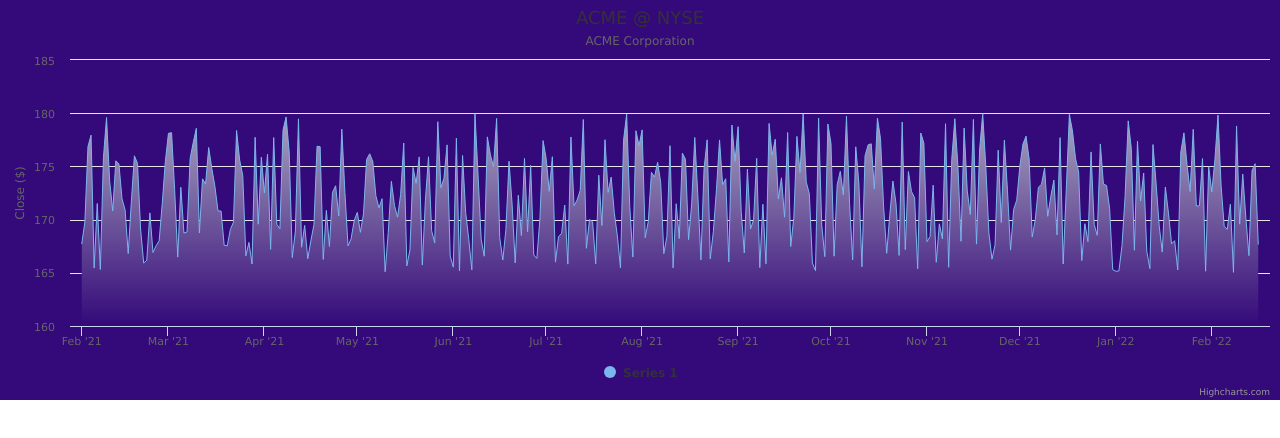
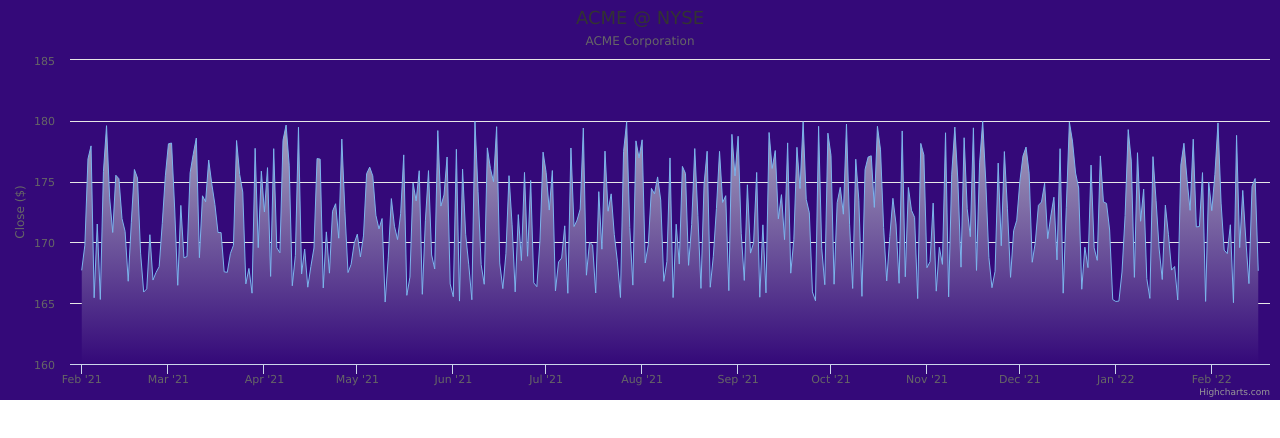
Before and after one commit to carlyrichmond/data-grid-alternatives, a React (Create React App) app: page / in a window 1280 px wide. Shown: the top 438 px of the page. Built offline with nearby package versions, Linux system fonts and the light colour scheme.

Commit message:
Tidying up line chart configuration

```diff
--- a/src/components/TimeSeriesLineChart/TimeSeriesLineChart.tsx
+++ b/src/components/TimeSeriesLineChart/TimeSeriesLineChart.tsx
@@ -29,6 +29,9 @@
         },
         subtitle: {
           text: 'ACME Corporation'
+        },
+        legend: {
+          enabled: false
         },
         xAxis: {
           type: 'datetime'
@@ -69,6 +72,7 @@
           marker: {
             enabled: false
           },
+          name: 'Daily Close ($)',
           data: this.getTimeSeriesData(seriesStartDate, seriesEndDate)
         }]
       }
```
